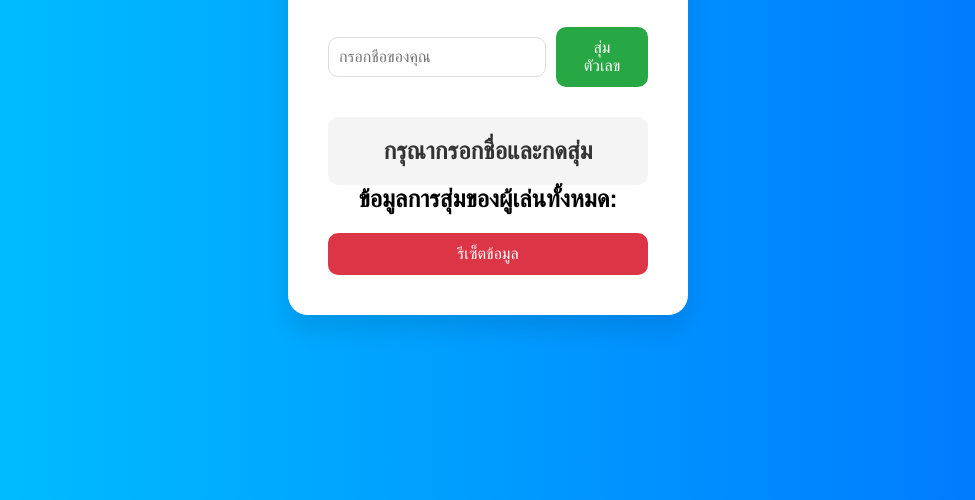
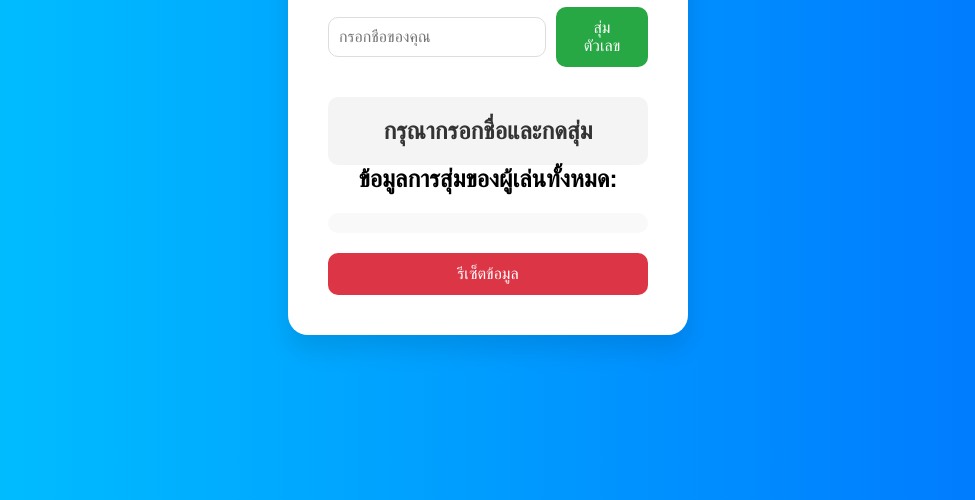
Before and after one commit to poowanad7040/my-website, a plain HTML site: page index.html in a window 1280 px wide. Shown: the part 300-800 px from the top of the page, without its empty margins (152-1127 px from the left). Drawn offline with Linux system fonts and the light colour scheme.

Commit message:
Update style.css

```diff
--- a/style.css
+++ b/style.css
@@ -82,6 +82,15 @@ p {
   border-radius: 10px;
 }
 
+.players-list {
+  margin-top: 20px;
+  background-color: #f9f9f9;
+  padding: 10px;
+  border-radius: 10px;
+  max-height: 200px;
+  overflow-y: auto;
+}
+
 .reset-btn {
   padding: 12px 20px;
   background-color: #dc3545;
```
